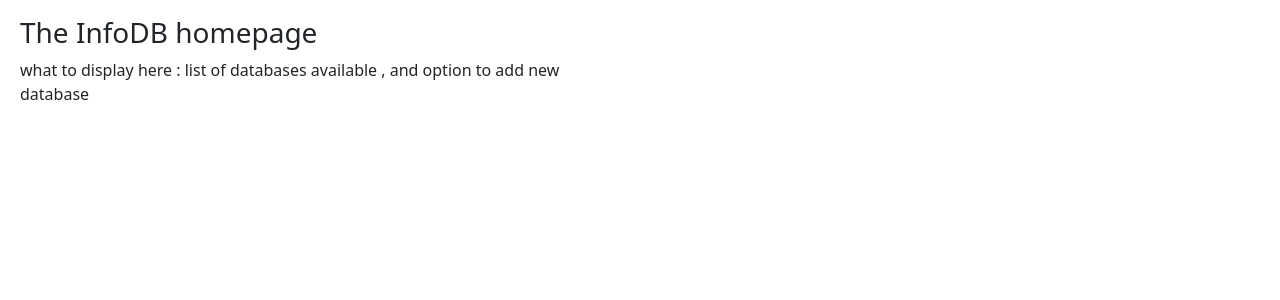
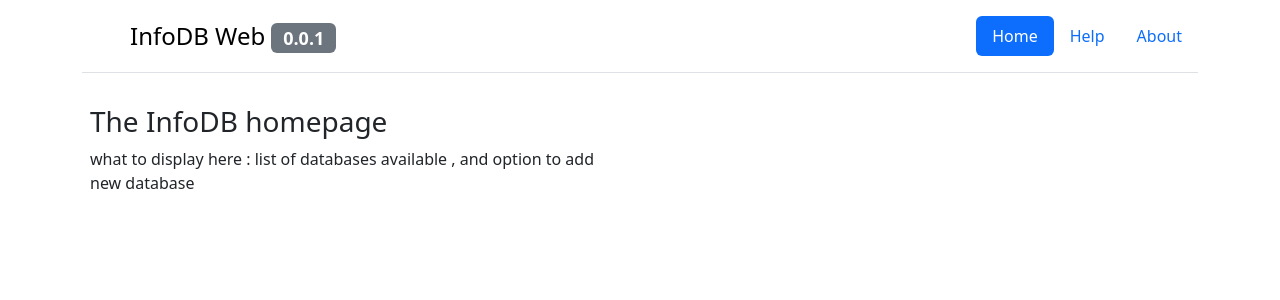
Before and after one commit to shubhvjain/infodb-web, a SvelteKit app: page / in a window 1280 px wide. Shown: the top 300 px of the page. Built offline with nearby package versions, Linux system fonts and the light colour scheme.

Commit message:
testing github page deployinemt of SPA

```diff
--- a/package.json
+++ b/package.json
@@ -13,6 +13,7 @@
 	"devDependencies": {
 		"@playwright/test": "^1.28.1",
 		"@sveltejs/adapter-auto": "^3.0.0",
+		"@sveltejs/adapter-static": "^3.0.1",
 		"@sveltejs/kit": "^2.0.0",
 		"@sveltejs/vite-plugin-svelte": "^3.0.0",
 		"@types/eslint": "^8.56.0",
--- /dev/null
+++ b/src/404.html
@@ -0,0 +1 @@
+This is the 404 html page
--- /dev/null
+++ b/src/components/LocalDBSettings/PageHome.svelte
@@ -0,0 +1,28 @@
+
+<script>
+  let version = "0.0.1"
+</script>
+
+
+  <div class="container">
+    <header class="d-flex flex-wrap justify-content-center py-3 mb-4 border-bottom">
+      <a href="/" class="d-flex align-items-center mb-3 mb-md-0 me-md-auto link-body-emphasis text-decoration-none">
+        <svg class="bi me-2" width="40" height="32"><use xlink:href="#bootstrap"></use></svg>
+        <span class="fs-4">InfoDB Web <span class="badge text-bg-secondary m-0">{version}</span> </span>
+      </a>
+
+      <ul class="nav nav-pills">
+        <li class="nav-item"><a href="#" class="nav-link active" aria-current="page">Home</a></li>
+        <li class="nav-item"><a href="#" class="nav-link">Help</a></li>
+        <li class="nav-item"><a href="#" class="nav-link">About</a></li>
+      </ul>
+    </header>
+
+
+  <div class="row mt-2 p-2">
+    <div class="col-6">
+      <h3>The InfoDB homepage</h3>
+     what to display here : list of databases available , and option to add new database
+    </div>
+  </div>
+  </div>
--- a/src/routes/+layout.svelte
+++ b/src/routes/+layout.svelte
@@ -1,7 +1,4 @@
 <script>
   import "../app.css"
 </script>
-
-<div class="row mt-2 p-2">
-  <slot />
-</div>
+<slot />
--- a/src/routes/+page.svelte
+++ b/src/routes/+page.svelte
@@ -1,4 +1,6 @@
-<div class="col-6">
-  <h3>The InfoDB homepage</h3>
- what to display here : list of databases available , and option to add new database
-</div>
+<script>
+	import PageHome from "../components/LocalDBSettings/PageHome.svelte";
+
+</script>
+
+<PageHome/>
--- a/svelte.config.js
+++ b/svelte.config.js
@@ -1,12 +1,14 @@
-import adapter from '@sveltejs/adapter-auto';
+import adapter from '@sveltejs/adapter-static';
 
 /** @type {import('@sveltejs/kit').Config} */
 const config = {
 	kit: {
-		// adapter-auto only supports some environments, see https://kit.svelte.dev/docs/adapter-auto for a list.
-		// If your environment is not supported or you settled on a specific environment, switch out the adapter.
-		// See https://kit.svelte.dev/docs/adapters for more information about adapters.
-		adapter: adapter()
+		adapter: adapter({
+			fallback: '404.html'
+		}),
+		paths: {
+			base: process.argv.includes('dev') ? '' : process.env.BASE_PATH
+		}
 	}
 };
 
```
Also changed, not shown: src/lib/client/localDBSettings.js (added, +29 -0 lines), 1 other file (tests, documents, lock files or other folders).
